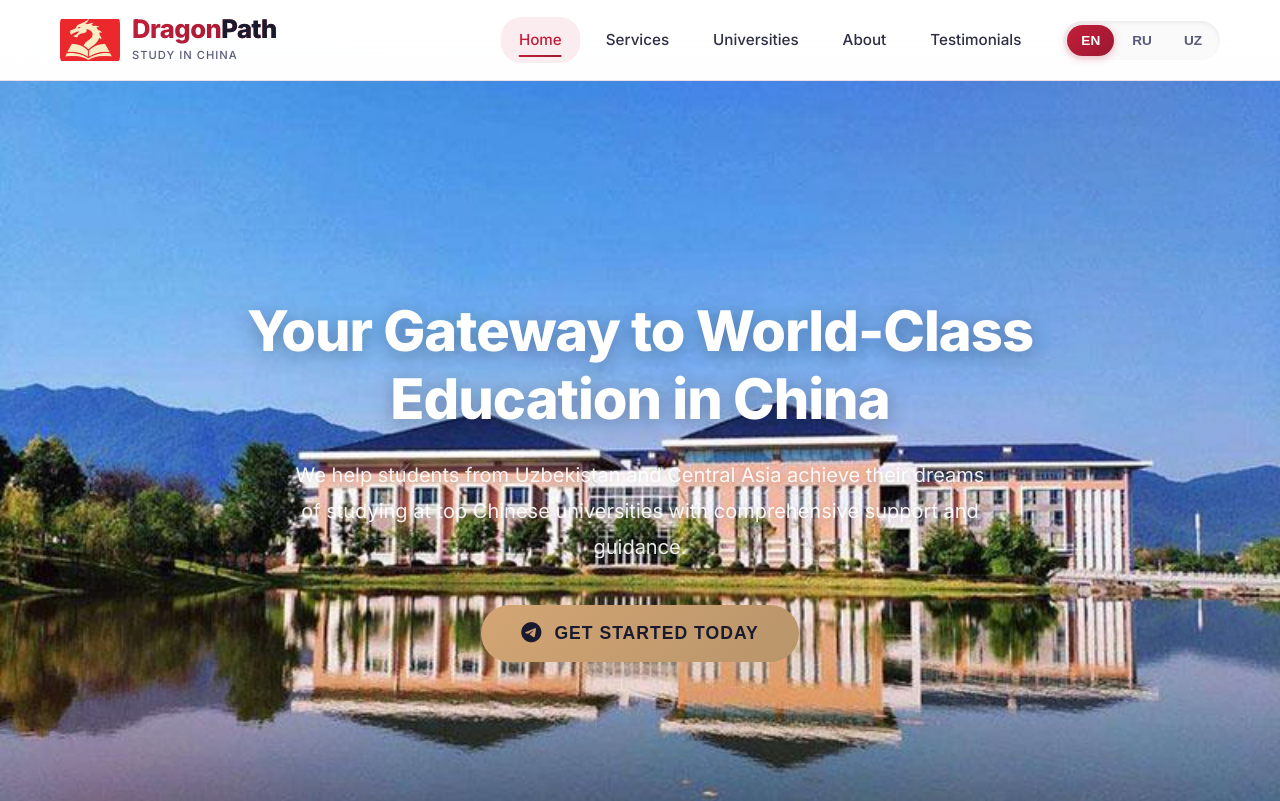
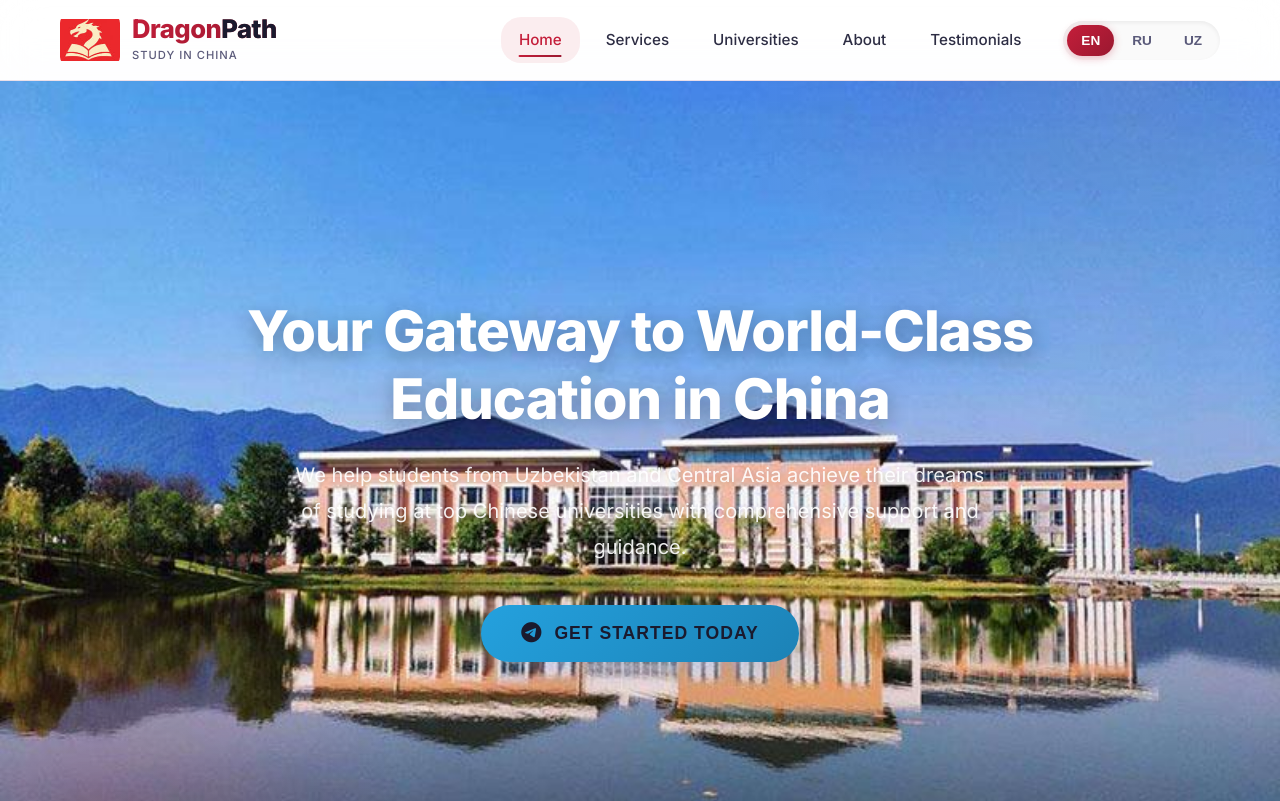
Before and after one commit to Ramilbey/dragonpath, a React (Create React App) app: page / in a window 1280 px wide. Shown: the top 801 px of the page. Built offline with nearby package versions, Linux system fonts and the light colour scheme.

Commit message:
change hero.btn background color

```diff
--- a/src/components/Hero/Hero.css
+++ b/src/components/Hero/Hero.css
@@ -230,13 +230,13 @@
 
 /* Hero Button */
 .hero .btn {
-  background: linear-gradient(135deg, var(--accent) 0%, var(--accent-dark) 100%);
+  background: linear-gradient(135deg, #24A1DE 0%, #1C82B6 100%);
   color: var(--dark);
   padding: 18px 40px;
   font-size: 1.1rem;
   font-weight: 700;
   border-radius: var(--radius-xl);
-  box-shadow: 0 8px 30px rgba(212, 165, 116, 0.4);
+  box-shadow: 0 8px 30px rgba(116, 150, 212, 0.4);
   text-transform: uppercase;
   letter-spacing: 1px;
   display: inline-flex;
```
